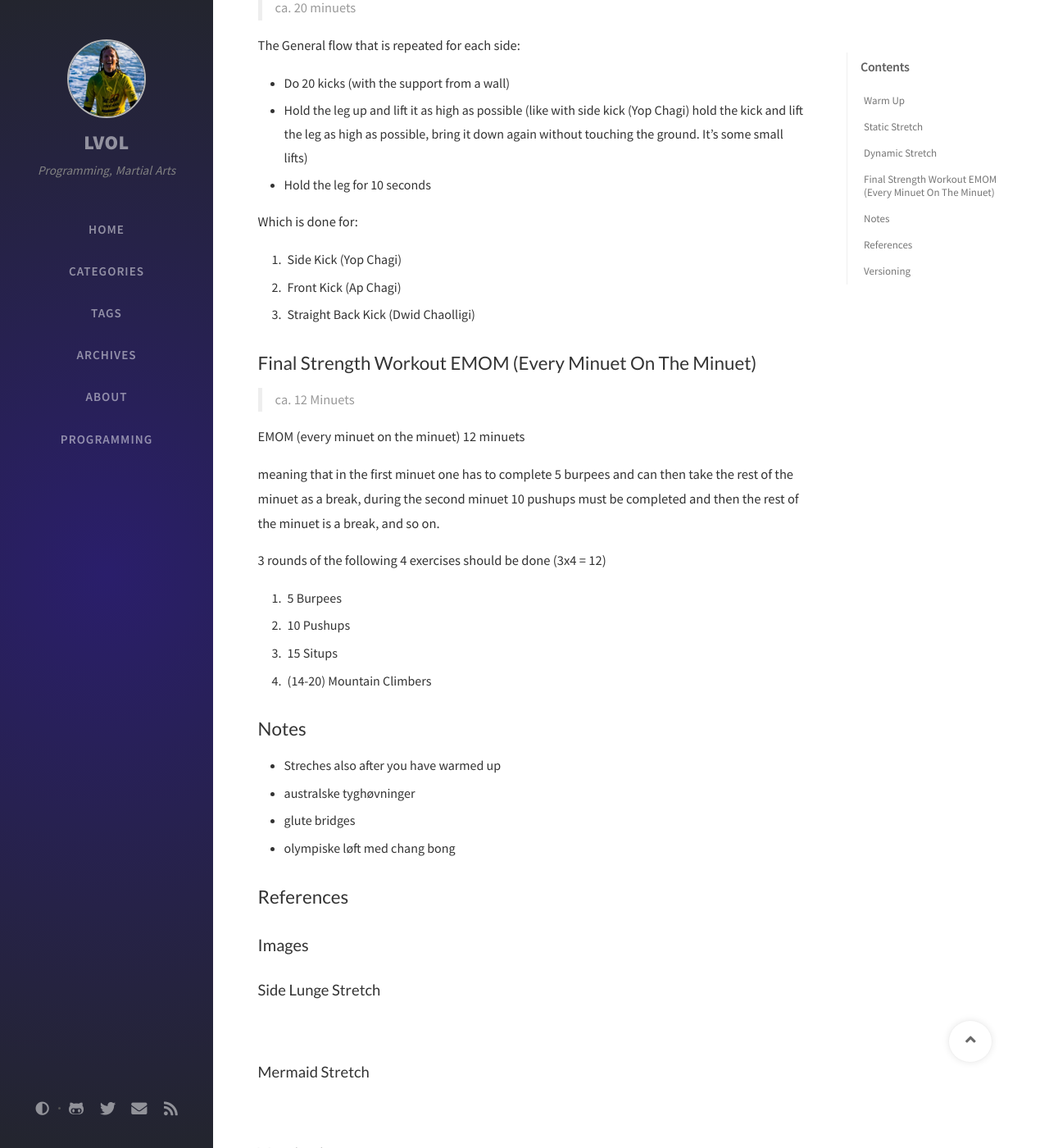
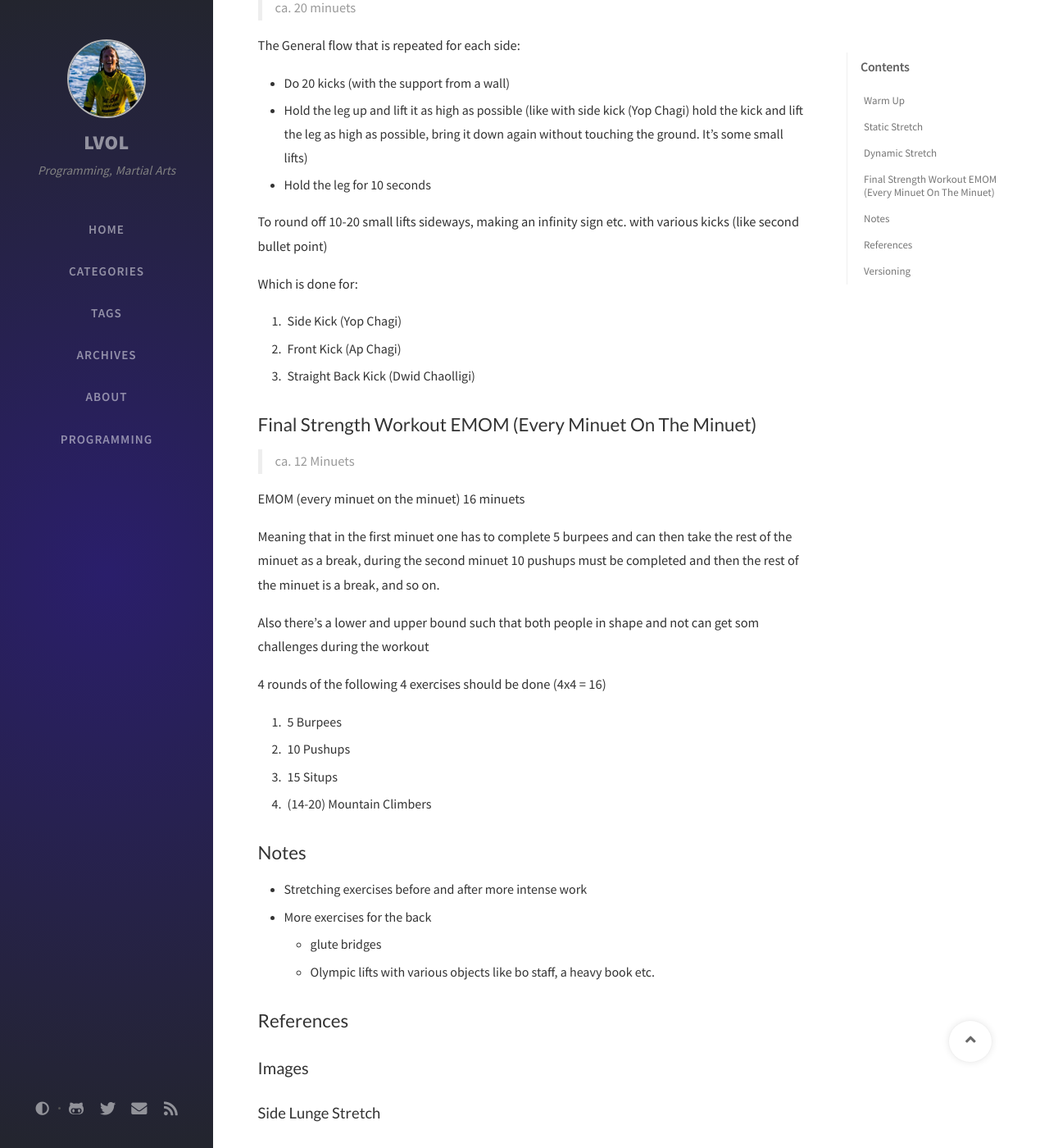
Before and after one commit to LVOL98/LVOL98.github.io, a Jekyll site: the page built from _posts/2021-2-1-Lesson_Stretching_and_Flexibility.md, in a window 1280 px wide and 1400 px high, scrolled down 1551 px. Shown: the whole window at 82% size. Built offline with Jekyll 4.4.1, drawn with Linux system fonts in a browser that asks for light colours; nearby versions of some CDN libraries; comment, search, counter and statistics services are not loaded.

Commit message:
Cleaned up and addittion from lesson

```diff
--- a/_posts/2021-2-1-Lesson_Stretching_and_Flexibility.md
+++ b/_posts/2021-2-1-Lesson_Stretching_and_Flexibility.md
@@ -61,6 +61,8 @@ The General flow that is repeated for each side:
 - Hold the leg up and lift it as high as possible (like with side kick (Yop Chagi) hold the kick and lift the leg as high as possible, bring it down again without touching the ground. It's some small lifts)
 - Hold the leg for 10 seconds
 
+To round off 10-20 small lifts sideways, making an infinity sign etc. with various kicks (like second bullet point)
+
 Which is done for:
 
 1. Side Kick (Yop Chagi)
@@ -71,11 +73,13 @@ Which is done for:
 
 > ca. 12 Minuets
 
-EMOM (every minuet on the minuet) 12 minuets
+EMOM (every minuet on the minuet) 16 minuets
 
-meaning that in the first minuet one has to complete 5 burpees and can then take the rest of the minuet as a break, during the second minuet 10 pushups must be completed and then the rest of the minuet is a break, and so on.
+Meaning that in the first minuet one has to complete 5 burpees and can then take the rest of the minuet as a break, during the second minuet 10 pushups must be completed and then the rest of the minuet is a break, and so on.
 
-3 rounds of the following 4 exercises should be done (3x4 = 12)
+Also there's a lower and upper bound such that both people in shape and not can get som challenges during the workout
+
+4 rounds of the following 4 exercises should be done (4x4 = 16)
 
 1. 5 Burpees
 2. 10 Pushups
@@ -84,10 +88,10 @@ meaning that in the first minuet one has to complete 5 burpees and can then take
 
 ## Notes
 
-- Streches also after you have warmed up
-- australske tyghøvninger
-- glute bridges
-- olympiske løft med chang bong
+- Stretching exercises before and after more intense work
+- More exercises for the back
+    - glute bridges
+    - Olympic lifts with various objects like bo staff, a heavy book etc.
 
 ## References
 
```
